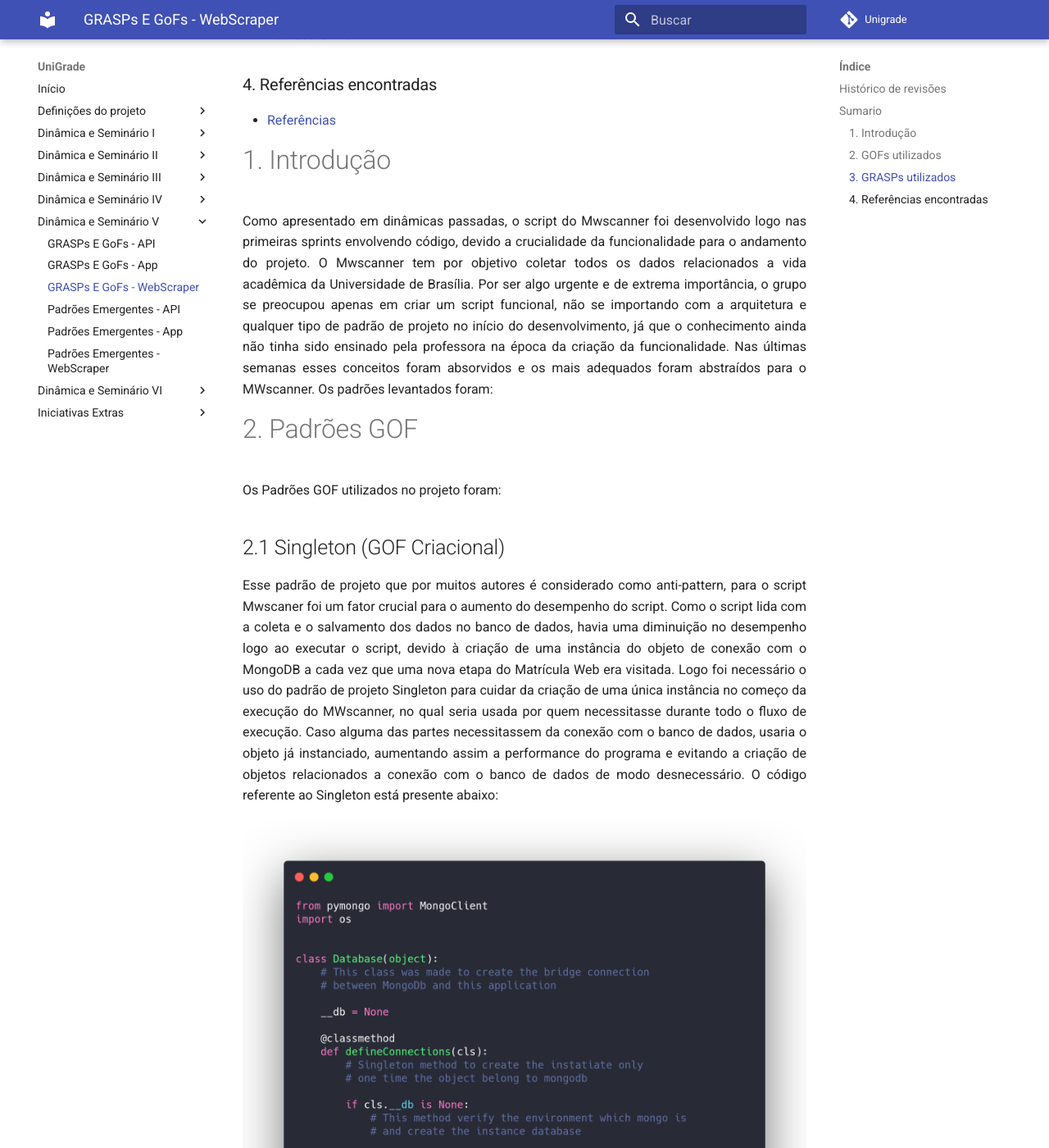
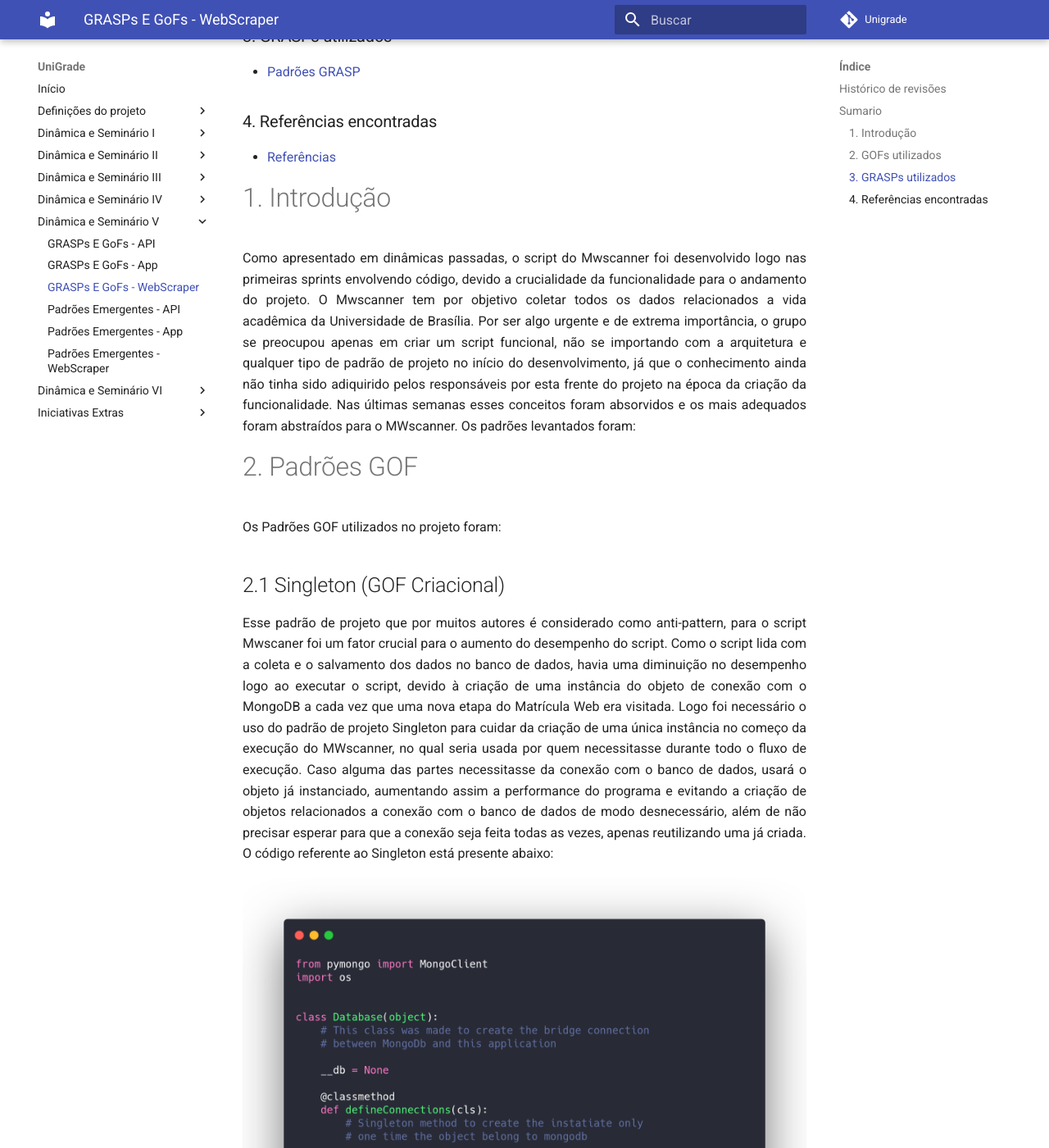
Before and after one commit to ads-unigrade-2019-1/Wiki, an MkDocs documentation site: the page built from docs/dinamica05A/webscraper.md, in a window 1280 px wide and 1400 px high, scrolled down 935 px. Shown: the whole window at 82% size. Built offline with MkDocs 1.6.1 and Material for MkDocs 9.7.7, drawn with Linux system fonts in a browser that asks for light colours; some of the changed text lies outside the part shown.

Commit message:
Updated text for GOFs/GRASPs of Webscrapper

```diff
--- a/docs/dinamica05A/webscraper.md
+++ b/docs/dinamica05A/webscraper.md
@@ -32,7 +33,7 @@
 
 # 1. Introdução
 
-<p style="text-align: justify">Como apresentado em dinâmicas passadas, o script do Mwscanner foi desenvolvido logo nas primeiras sprints envolvendo código, devido a crucialidade da funcionalidade para o andamento do projeto. O Mwscanner tem por objetivo coletar todos os dados relacionados a vida acadêmica da Universidade de Brasília. Por ser algo urgente e de extrema importância, o grupo se preocupou apenas em criar um script funcional, não se importando com a arquitetura e qualquer tipo de padrão de projeto no início do desenvolvimento, já que o conhecimento ainda não tinha sido ensinado pela professora na época da criação da funcionalidade. Nas últimas semanas esses conceitos foram absorvidos e os mais adequados foram abstraídos para o MWscanner. Os padrões levantados foram: </p>
+<p style="text-align: justify">Como apresentado em dinâmicas passadas, o script do Mwscanner foi desenvolvido logo nas primeiras sprints envolvendo código, devido a crucialidade da funcionalidade para o andamento do projeto. O Mwscanner tem por objetivo coletar todos os dados relacionados a vida acadêmica da Universidade de Brasília. Por ser algo urgente e de extrema importância, o grupo se preocupou apenas em criar um script funcional, não se importando com a arquitetura e qualquer tipo de padrão de projeto no início do desenvolvimento, já que o conhecimento ainda não tinha sido adiquirido pelos responsáveis por esta frente do projeto na época da criação da funcionalidade. Nas últimas semanas esses conceitos foram absorvidos e os mais adequados foram abstraídos para o MWscanner. Os padrões levantados foram: </p>
 
 # 2. Padrões GOF
 
@@ -40,7 +41,7 @@ Os Padrões GOF utilizados no projeto foram:
 
 ## 2.1 Singleton (GOF Criacional)
 
-<p style="text-align: justify">Esse padrão de projeto que por muitos autores é considerado como anti-pattern, para o script Mwscaner foi um fator crucial para o aumento do desempenho do script. Como o script lida com a coleta e  o salvamento dos dados no banco de dados, havia uma diminuição no desempenho logo ao executar o script, devido à criação de uma instância do objeto de conexão com o MongoDB a cada vez que uma nova etapa do Matrícula Web era visitada. Logo foi necessário o uso do padrão de projeto Singleton para cuidar da criação de uma única instância no começo da execução do MWscanner, no qual seria usada por quem necessitasse durante todo o fluxo de execução. Caso alguma das partes necessitassem da conexão com o banco de dados, usaria o objeto já instanciado, aumentando assim a performance do programa e evitando a criação de objetos relacionados a conexão com o banco de dados de modo desnecessário. O código referente ao Singleton está presente abaixo:</p>
+<p style="text-align: justify">Esse padrão de projeto que por muitos autores é considerado como anti-pattern, para o script Mwscaner foi um fator crucial para o aumento do desempenho do script. Como o script lida com a coleta e  o salvamento dos dados no banco de dados, havia uma diminuição no desempenho logo ao executar o script, devido à criação de uma instância do objeto de conexão com o MongoDB a cada vez que uma nova etapa do Matrícula Web era visitada. Logo foi necessário o uso do padrão de projeto Singleton para cuidar da criação de uma única instância no começo da execução do MWscanner, no qual seria usada por quem necessitasse durante todo o fluxo de execução. Caso alguma das partes necessitasse da conexão com o banco de dados, usará o objeto já instanciado, aumentando assim a performance do programa e evitando a criação de objetos relacionados a conexão com o banco de dados de modo desnecessário, além de não precisar esperar para que a conexão seja feita todas as vezes, apenas reutilizando uma já criada. O código referente ao Singleton está presente abaixo:</p>
 
 [![singleton-mwscanner](img/singleton_mwscanner.png)](img/singleton_mwscanner.png)
 
```
Also changed, not shown: other parts of docs/dinamica05A/webscraper.md (+1 -0 lines).
